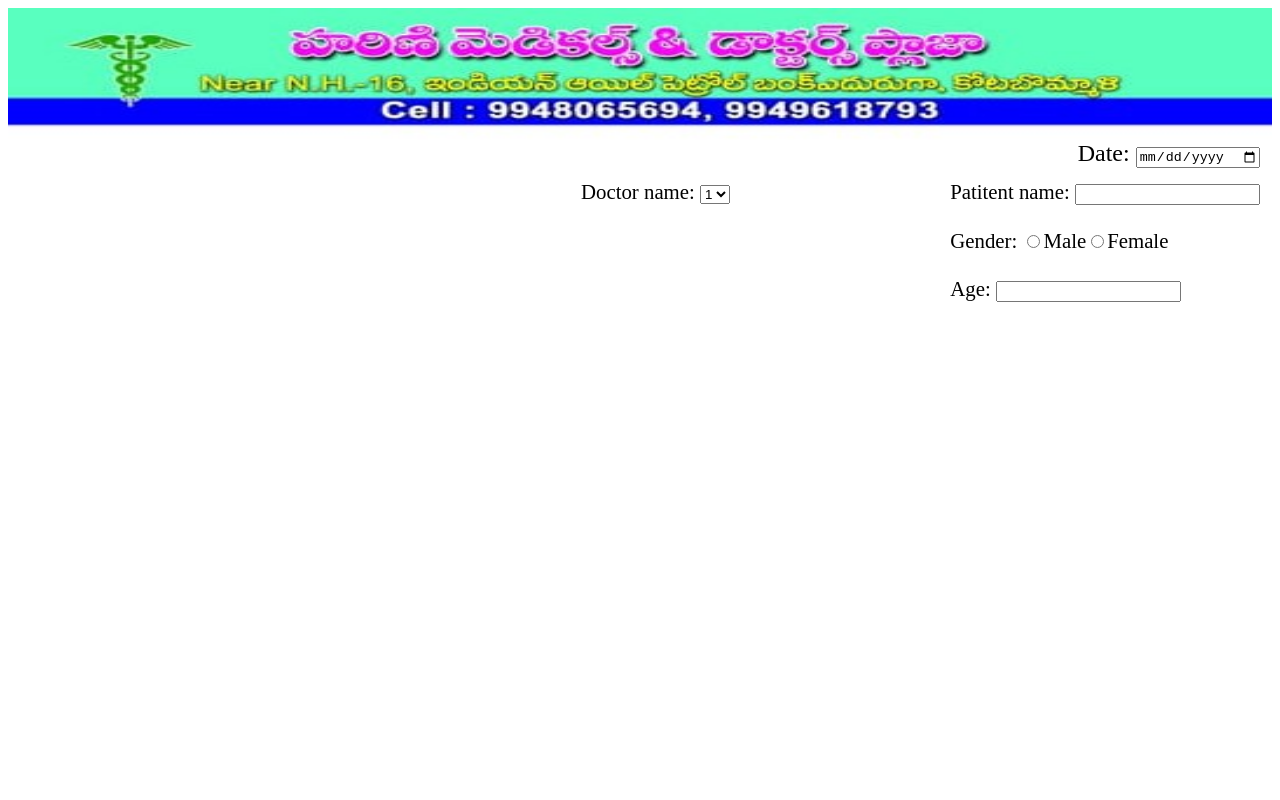
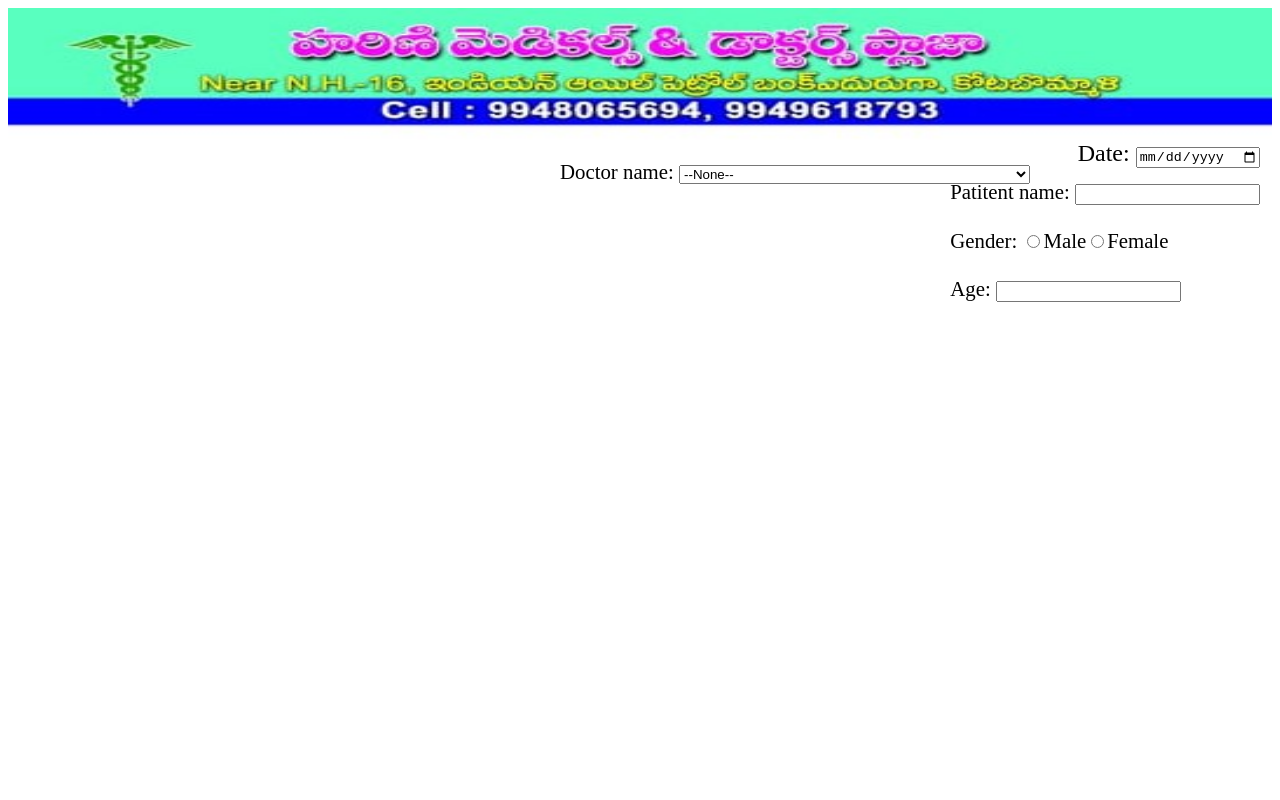
Before and after one commit to Dhanushsana/harinimedicals, a plain HTML site: page index.html in a window 1280 px wide. Shown: the top 800 px of the page. Drawn offline with Linux system fonts and the light colour scheme.

Commit message:
Update index.html

```diff
--- a/index.html
+++ b/index.html
@@ -8,8 +8,8 @@
             }
             .top-left{
                 position:absolute;
-                top:180px;
-                right:550px;
+                top:160px;
+                right:250px;
             }
             .top-right1{
                 position:absolute;
@@ -19,6 +19,7 @@
         </style>
     </head>
     <body>
+
         <img src="tem.jpg" height="1020px" width=100%>
         <div class="top-right" style="font-size:1.5em">
             <form>
@@ -29,9 +30,15 @@
         <div class="top-left"  style="font-size:1.3em">
             <form>
                 Doctor name: <select name="dname">
-                    <option>1</option>
-                    <option>2</option>
-                    <option>3</option>
+                    <option>--None--</option>
+                    <option>Dr. Killi Satheesh M.D D.M(cardiologist)</option>
+                    <option>Dr. G. Shanmukha Rao M.S(ortho)</option>
+                    <option>Dr. D. Lalitha Kumari M.S OBG & (GYN)</option>
+                    <option>Dr. N. Ramalingeshwa MBBS,MD pediatrician</option>
+                    <option>Dr. K. Vidhyasagar M.D,D.M(Nephrologist)</option>
+                    <option>Dr. K. P. Nayudu M.S,ENT,ORL & HNS</option>
+                    <option>Dr. R. Jyothi M.D,DVL(DERMA)</option>
+                    <option>Dr. B. Surya Prakash. Kota M.B.B.S.,DNB,MRCEM(UK)</option>
                 </select>
             </form>
         </div>
```
